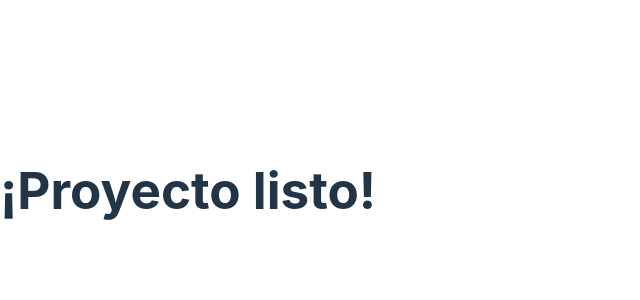
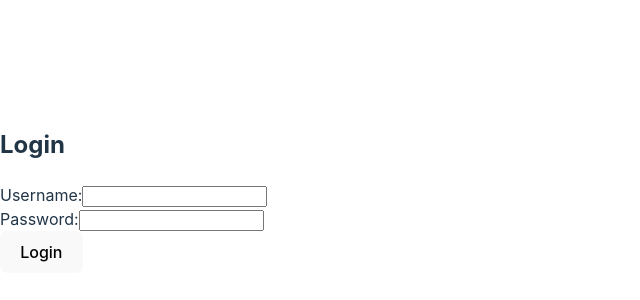
Before and after one commit to Project-Personal-Armario-Virtual/tu-estilo-nube-FE, a React (Vite) app: page / in a window 1280 px wide. Shown: the part 210-510 px from the top of the page, without its empty margins (0-640 px from the left). Built offline with nearby package versions, Linux system fonts and the light colour scheme.

Commit message:
feat: Set up routes for Login and Upload pages using react-router-dom

```diff
--- a/src/App.jsx
+++ b/src/App.jsx
@@ -1,9 +1,18 @@
+import React from 'react';
+import { BrowserRouter as Router, Route, Routes } from 'react-router-dom';
+import Login from './pages/Login';
+import Upload from './pages/Upload';
+
 function App() {
-  return (
-    <div>
-      <h1>¡Proyecto listo!</h1>
-    </div>
-  );
+    return (
+        <Router>
+            <Routes>
+                <Route path="/login" element={<Login />} />
+                <Route path="/upload" element={<Upload />} />
+                <Route path="/" element={<Login />} /> {/* Página por defecto */}
+            </Routes>
+        </Router>
+    );
 }
 
 export default App;
```
